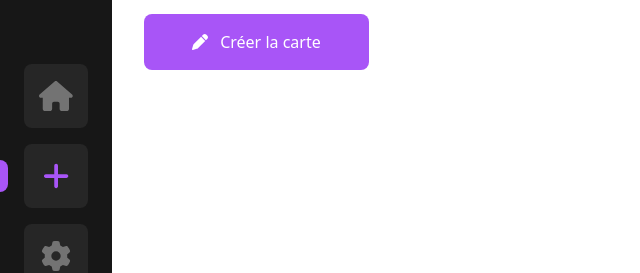
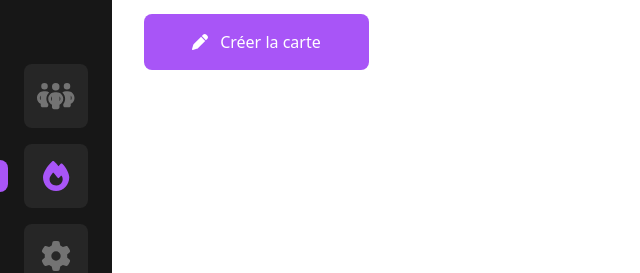
Before and after one commit to Julienog3/runic-arena, a Vue app: page /adding in a window 1280 px wide. Shown: the part 218-491 px from the top of the page, without its empty margins (0-640 px from the left). Built offline with nearby package versions, Linux system fonts and the light colour scheme.

Commit message:
Adding popover

```diff
--- a/src/components/AppNavbar.vue
+++ b/src/components/AppNavbar.vue
@@ -12,16 +12,19 @@ export default {
     const routes = [
       {
         name: 'home',
+        label: 'Liste des cartes',
         path: '/',
-        icon: 'fa-house',
+        icon: 'fa-people-group',
       },
       {
         name: 'adding',
+        label: 'Liste des capacités',
         path: '/adding',
-        icon: 'fa-plus',
+        icon: 'fa-fire',
       },
       {
         name: 'settings',
+        label: 'Paramètres',
         path: '/settings',
         icon: 'fa-gear',
       },
@@ -56,6 +59,7 @@ export default {
         v-for="route in routes"
         :key="route.name"
         :path="route.path"
+        :label="route.label"
       >
         <font-awesome-icon
         :class="(isRouteSelected(route.name)) ?
@@ -63,8 +67,7 @@ export default {
             'text-3xl text-neutral-500'
           "
         :icon="`fa-solid ${route.icon}`" />
-        <span v-if="isRouteSelected(route.name)" class="bg-purple-500 w-2 h-8 rounded-e-lg absolute left-0">
-        </span>
+        <span v-if="isRouteSelected(route.name)" class="bg-purple-500 w-2 h-8 rounded-e-lg absolute left-0 -translate-x-6" />
       </NavButton>
     </div>
     <span class="text-neutral-500 text-sm text-center">© 2023 Studio Goblins</span>
--- a/src/components/NavButton.vue
+++ b/src/components/NavButton.vue
@@ -1,18 +1,42 @@
 <script setup lang="ts">
+import { ref } from 'vue'
 import { RouterLink } from 'vue-router'
 
 interface NavButtonProps {
   path: string
+  label: string
 }
 
 const props = defineProps<NavButtonProps>()
 
+const isPopoverToggled = ref(false)
 </script>
 
 <template>
   <RouterLink :to="props.path">
-    <span class="w-16 h-16 rounded-lg flex items-center justify-center bg-neutral-800">
+    <span
+      @mouseover="isPopoverToggled = true"
+      @mouseleave="isPopoverToggled = false"
+      class="relative w-16 h-16 rounded-lg flex items-center justify-center bg-neutral-800">
       <slot></slot>
+      <Transition>
+        <span
+          v-show="isPopoverToggled"
+          class="absolute whitespace-nowrap right-0 z-50 translate-x-[calc(100%+1rem)] text-white text-md rounded-lg backdrop-blur-sm bg-neutral-900/75 p-2"
+        >{{ props.label }}</span>
+      </Transition>
     </span>
   </RouterLink>
 </template>
+
+<style scoped>
+  .v-enter-active,
+  .v-leave-active {
+    transition: opacity .25s ease;
+  }
+
+  .v-enter-from,
+  .v-leave-to {
+    opacity: 0;
+  }
+</style>
--- a/src/main.ts
+++ b/src/main.ts
@@ -2,7 +2,7 @@ import { createApp } from 'vue'
 import { createPinia } from 'pinia'
 import { library } from '@fortawesome/fontawesome-svg-core'
 
-import { faHouse, faPlus, faGear, faPen, faTrash, faXmark } from '@fortawesome/free-solid-svg-icons'
+import { faHouse, faPlus, faGear, faPen, faTrash, faXmark, faPeopleGroup, faFire, faDragon } from '@fortawesome/free-solid-svg-icons'
 import { FontAwesomeIcon } from '@fortawesome/vue-fontawesome'
 
 import App from './App.vue'
@@ -17,6 +17,10 @@ library.add(faGear)
 library.add(faPen)
 library.add(faTrash)
 library.add(faXmark)
+library.add(faPeopleGroup)
+library.add(faFire)
+library.add(faDragon)
+
 
 createApp(App)
   .use(createPinia())
```
